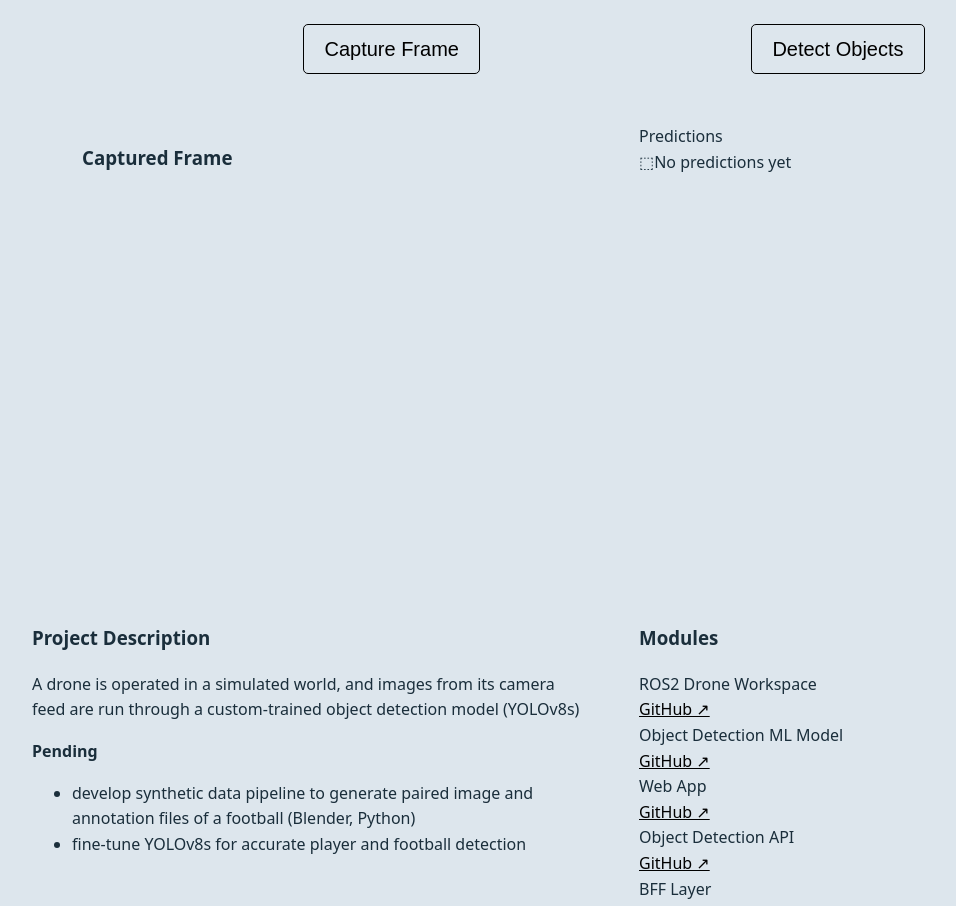
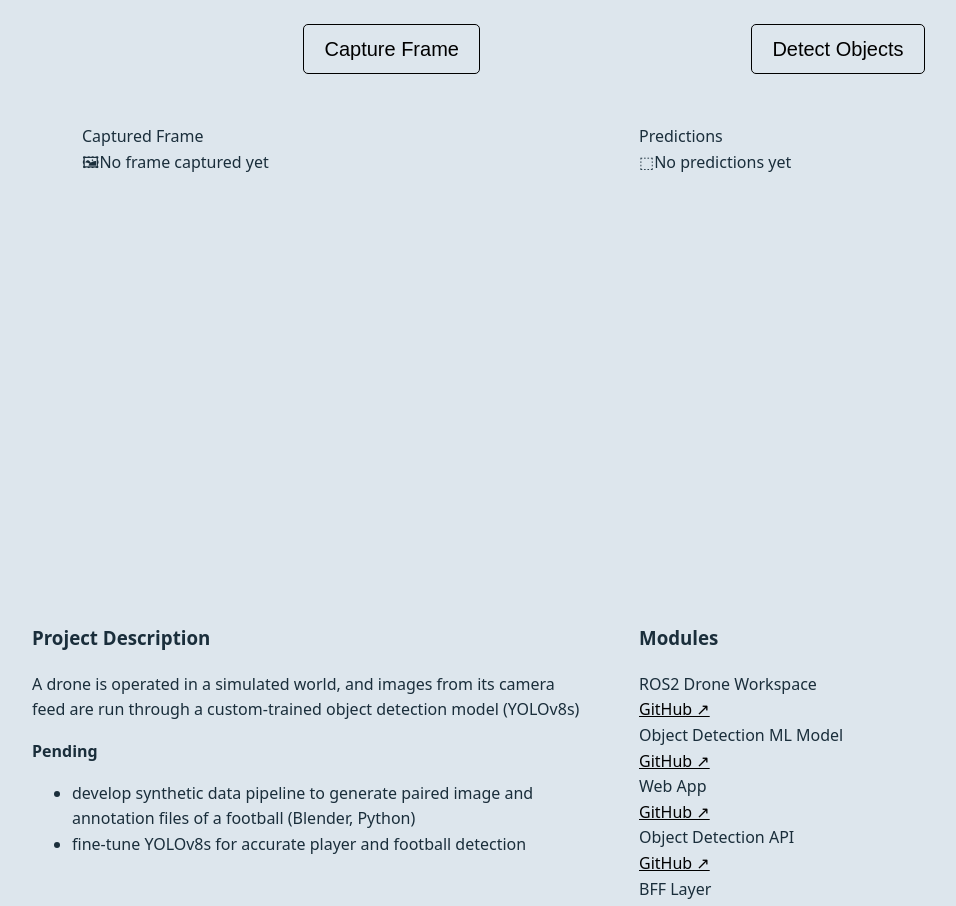
Before and after one commit to joeyskuo/drone-vision, a React (Vite) app: page / in a window 1280 px wide. Shown: the part 800-1706 px from the top of the page, without its empty margins (26-982 px from the left). Built offline with nearby package versions, Linux system fonts and the light colour scheme; no server answers.

Commit message:
ImageProcessing placeholder and label added

```diff
--- a/src/components/ImageProcessingContainer/ImageProcessingContainer.jsx
+++ b/src/components/ImageProcessingContainer/ImageProcessingContainer.jsx
@@ -61,9 +61,12 @@ const ImageProcessingContainer = () => {
             </div>
             <div className="image-process-output">
                 <div className='captured-frame-container'>
-                    <h3>Captured Frame</h3>
+                    <div className="section-label">Captured Frame</div>
                     <div className='captured-frame-root'>
-                        <div className='image-placeholder'></div>
+                        <div className='image-placeholder'>
+                            <span className='image-placeholder--icon'>🖼</span>
+                            <span className='image-placeholder--text'>No frame captured yet</span>
+                        </div>
                     </div>
                 </div>
                 <PredictionContainer/>
```
